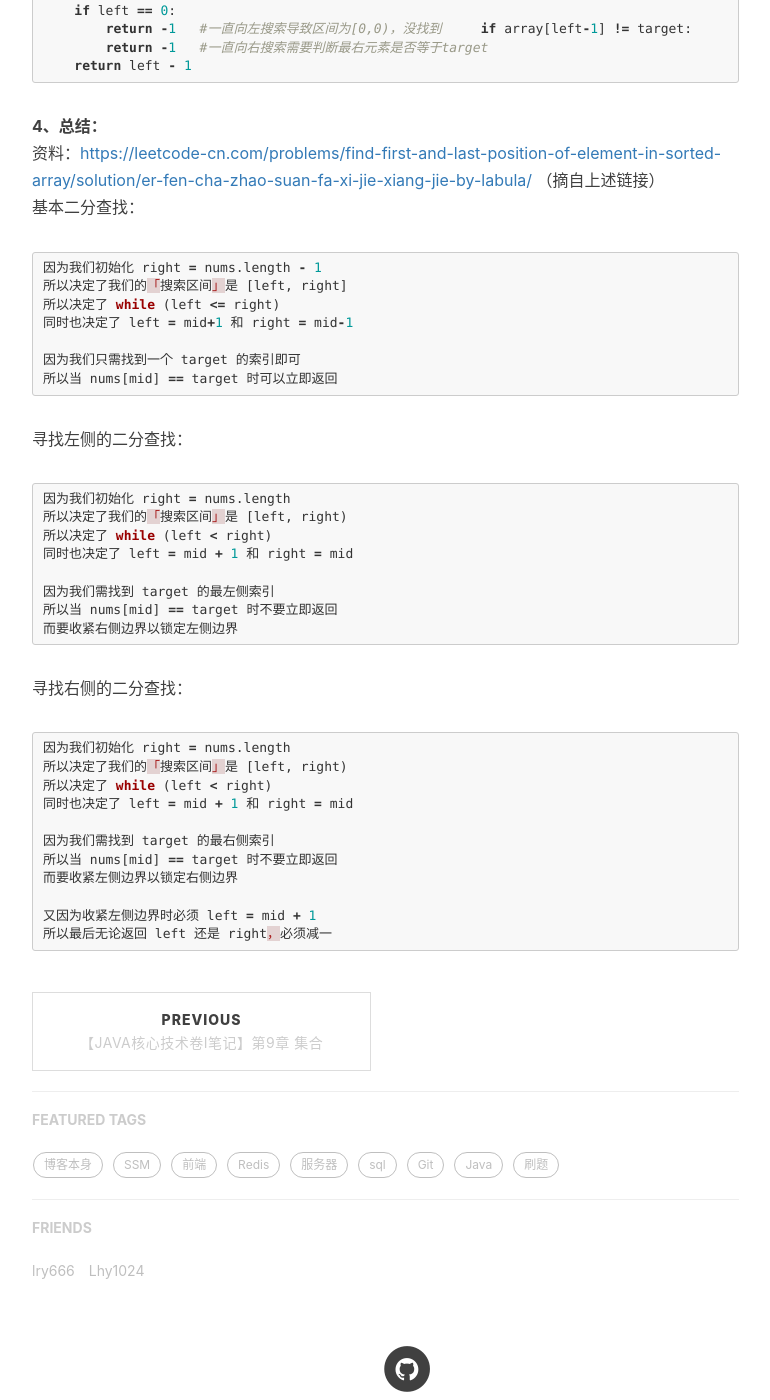
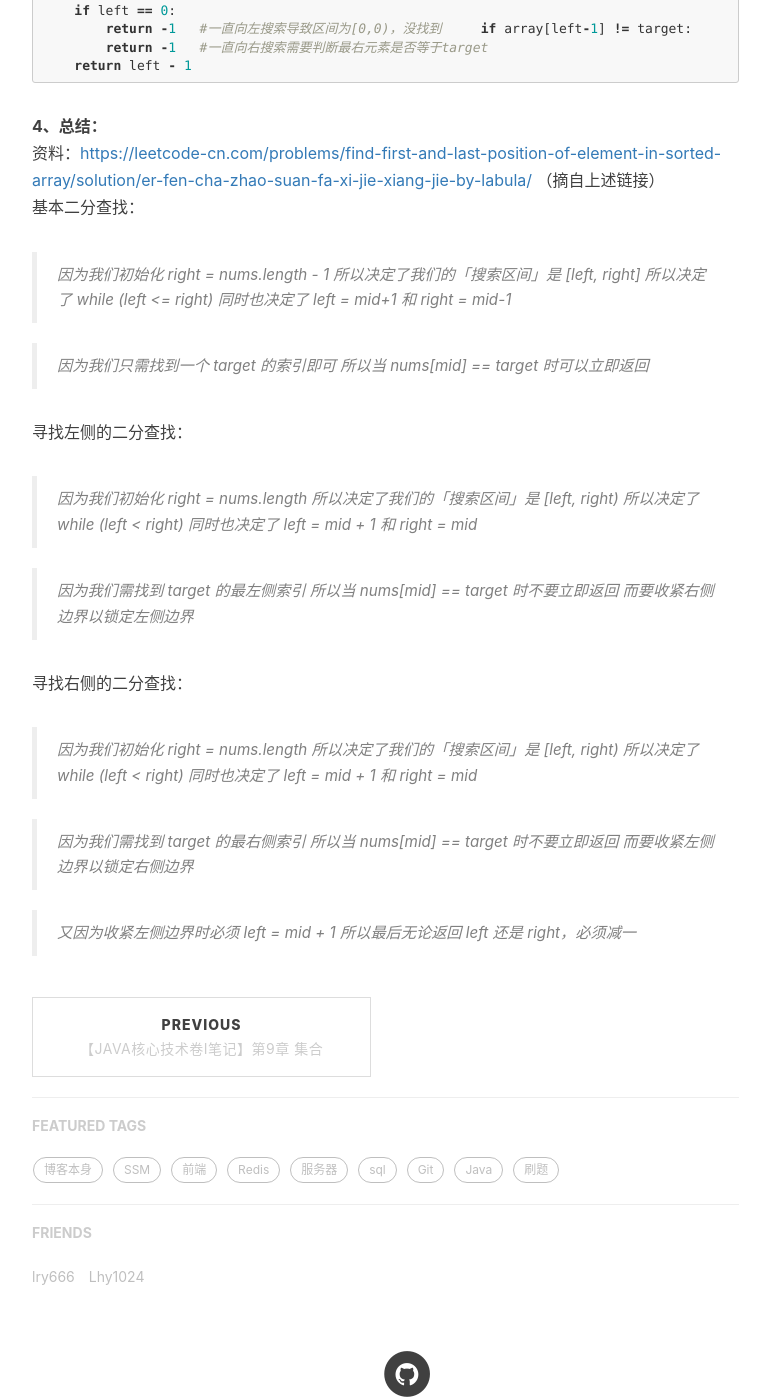
Before and after one commit to ChenChen1113/ChenChen1113.github.io, a Jekyll site: the page built from _posts/2019-10-8-binary-search.md, in a window 1280 px wide and 1400 px high, scrolled down 1747 px. Shown: the whole window, without its empty margins (233-1003 px from the left). Built offline with Jekyll 4.4.1, drawn with Linux system fonts in a browser that asks for light colours; nearby versions of some CDN libraries; comment, search, counter and statistics services are not loaded.

Commit message:
some changes

````diff
--- a/_posts/2019-10-8-binary-search.md
+++ b/_posts/2019-10-8-binary-search.md
@@ -81,39 +81,33 @@ def binarySearchRight(array, target):
 资料：<https://leetcode-cn.com/problems/find-first-and-last-position-of-element-in-sorted-array/solution/er-fen-cha-zhao-suan-fa-xi-jie-xiang-jie-by-labula/>
 （摘自上述链接）
 基本二分查找：
-```python
-因为我们初始化 right = nums.length - 1
+> 因为我们初始化 right = nums.length - 1
 所以决定了我们的「搜索区间」是 [left, right]
 所以决定了 while (left <= right)
 同时也决定了 left = mid+1 和 right = mid-1
 
-因为我们只需找到一个 target 的索引即可
+> 因为我们只需找到一个 target 的索引即可
 所以当 nums[mid] == target 时可以立即返回
-```
 
 寻找左侧的二分查找：
-```python
-因为我们初始化 right = nums.length
+> 因为我们初始化 right = nums.length
 所以决定了我们的「搜索区间」是 [left, right)
 所以决定了 while (left < right)
 同时也决定了 left = mid + 1 和 right = mid
 
-因为我们需找到 target 的最左侧索引
+> 因为我们需找到 target 的最左侧索引
 所以当 nums[mid] == target 时不要立即返回
 而要收紧右侧边界以锁定左侧边界
-```
 
 寻找右侧的二分查找：
-```python
-因为我们初始化 right = nums.length
+> 因为我们初始化 right = nums.length
 所以决定了我们的「搜索区间」是 [left, right)
 所以决定了 while (left < right)
 同时也决定了 left = mid + 1 和 right = mid
 
-因为我们需找到 target 的最右侧索引
+> 因为我们需找到 target 的最右侧索引
 所以当 nums[mid] == target 时不要立即返回
 而要收紧左侧边界以锁定右侧边界
 
-又因为收紧左侧边界时必须 left = mid + 1
+> 又因为收紧左侧边界时必须 left = mid + 1
 所以最后无论返回 left 还是 right，必须减一
-```
````
